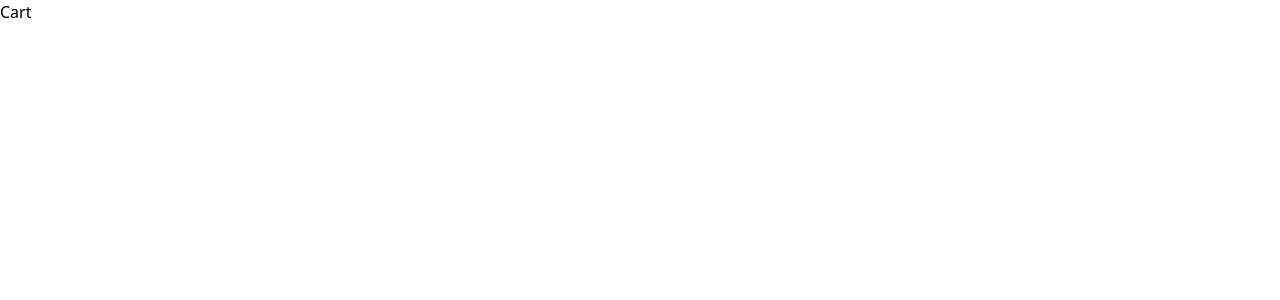
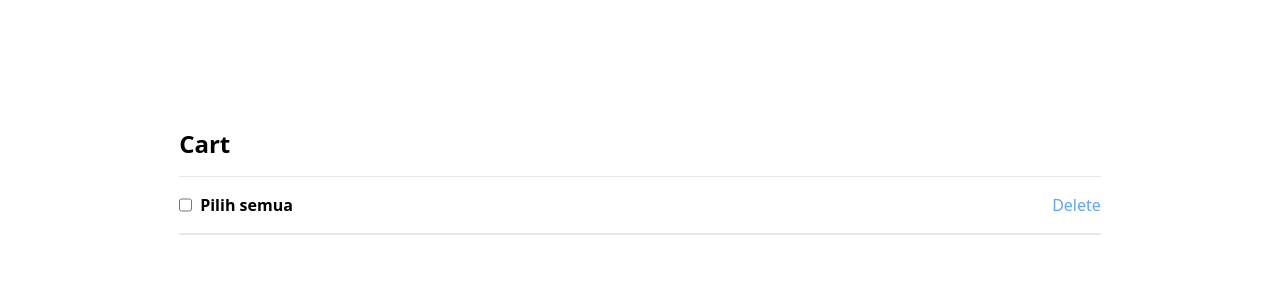
Before and after one commit to anasfirly20/test-liliStyle, a React (Vite) app: page / in a window 1280 px wide. Shown: the top 300 px of the page. Built offline with nearby package versions, Linux system fonts and the light colour scheme; data requests are answered from the project's data file.

Commit message:
adding layout

```diff
--- a/src/pages/ShoppingCart/ShoppingCart.jsx
+++ b/src/pages/ShoppingCart/ShoppingCart.jsx
@@ -8,8 +8,19 @@ export default function ShoppingCart() {
   const { data } = useQuery(["cartsData"], () => getAllCarts());
 
   return (
-    <article>
-      <h1>Cart</h1>
+    <article className="min-h-screen pt-longer2 px-longer4">
+      <section>
+        <h1 className="font-bold text-2xl border-b pb-4">Cart</h1>
+        <section className="flex justify-between items-center border-b-2 w-full">
+          <section className="flex gap-2 py-4">
+            <input type="checkbox" />
+            <p className="font-semibold">Pilih semua</p>
+          </section>
+          <button type="button" className="text-blue-400">
+            Delete
+          </button>
+        </section>
+      </section>
     </article>
   );
 }
```
